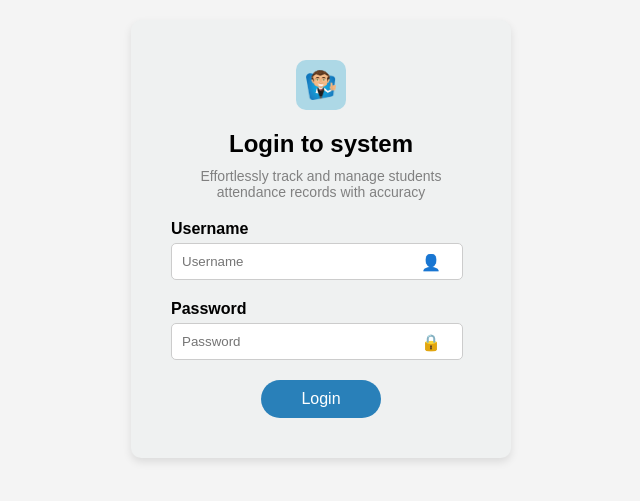
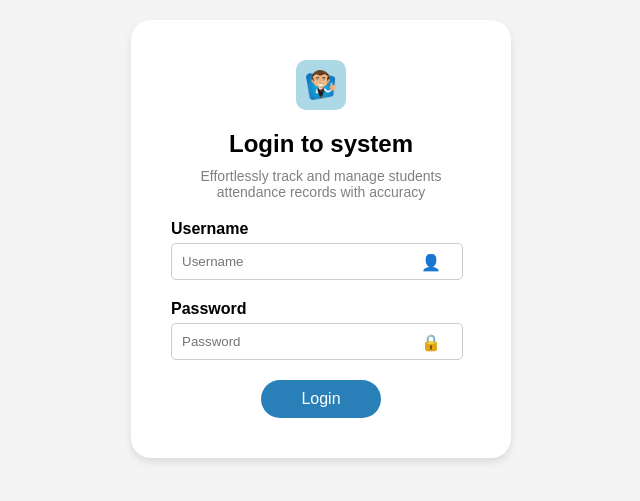
Before and after one commit to thabiseak/attendance-system, a React (Create React App) app in the folder client/: page /login in a window 1280 px wide. Shown: the part 161-662 px from the top of the page, without its empty margins (319-959 px from the left). Built offline with nearby package versions, Linux system fonts and the light colour scheme.

Commit message:
#3.17,UpdatedHome component

```diff
--- a/client/src/Home.js
+++ b/client/src/Home.js
@@ -1,4 +1,3 @@
-// src/Home.js
 import React from 'react';
 import { useNavigate } from 'react-router-dom';
 import './Home.css';
@@ -14,7 +13,7 @@ const Home = ({ setToken }) => {
     return (
         <div className="home-container">
             <header className="header">
-                <div className="welcome-message">School students attendance managing system</div>
+                <div className="message">School students attendance managing system</div>
                 <button className="logout-button" onClick={handleLogout}>Logout</button>
             </header>
             <div className="sidebar">
@@ -26,7 +25,7 @@ const Home = ({ setToken }) => {
                 </ul>
             </div>
             <div className="main-content">
-                <h1>Welcome Back Thabiseak_Intern2025</h1>
+                <h1>Welcome Back! Thabiseak_Intern2025</h1>
                 <div className="info-boxes">
                     <div className="info-box">
                         <div className="icon">👥</div>
--- a/client/src/Login.css
+++ b/client/src/Login.css
@@ -10,9 +10,9 @@ body {
 }
 
 .login-container {
-    background: rgb(239, 241, 241);
+    background: white;
     padding: 40px;
-    border-radius: 10px;
+    border-radius: 20px;
     box-shadow: 0 4px 8px rgba(0, 0, 0, 0.1);
     text-align: center;
     width: 300px;
```
